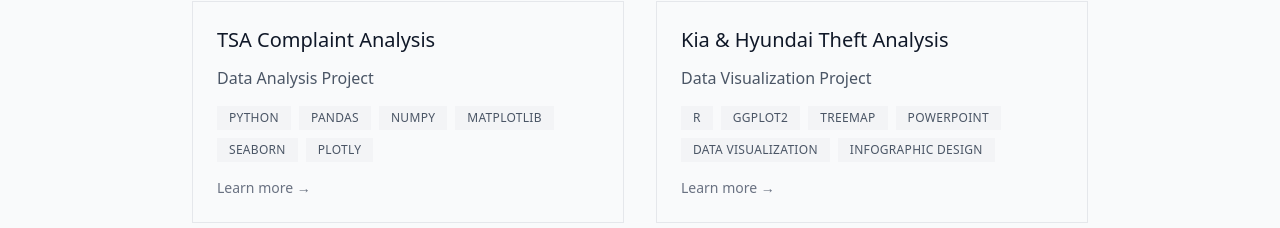
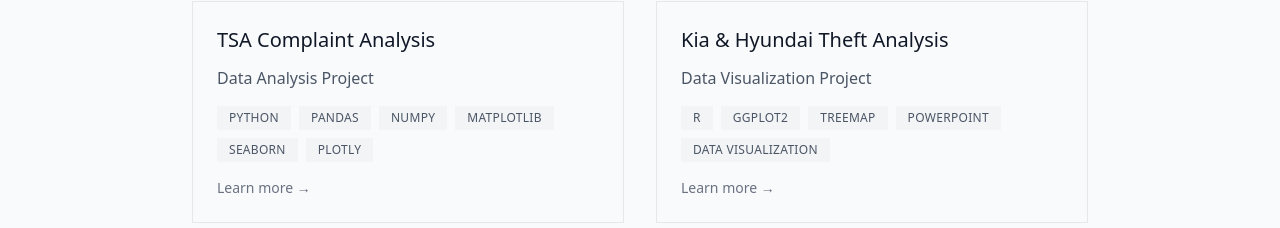
Before and after one commit to josierra21/jportfolio, a React (Vite) app: page / in a window 1280 px wide. Shown: the part 1890-2118 px from the top of the page. Built offline with nearby package versions, Linux system fonts and the light colour scheme.

Commit message:
updated projects

```diff
--- a/src/components/experience/experience.tsx
+++ b/src/components/experience/experience.tsx
@@ -164,7 +164,7 @@
         "Designed a public awareness infographic focused on clear communication and theft prevention messaging.",
         "Applied ethical visualization practices to present public safety data accurately for a non-technical audience."
       ],
-      techStack: ["R", "ggplot2", "Treemap", "PowerPoint", "Data Visualization", "Infographic Design"]
+      techStack: ["R", "ggplot2", "Treemap", "PowerPoint", "Data Visualization"]
     }
   ];
   const experiences = [
```
